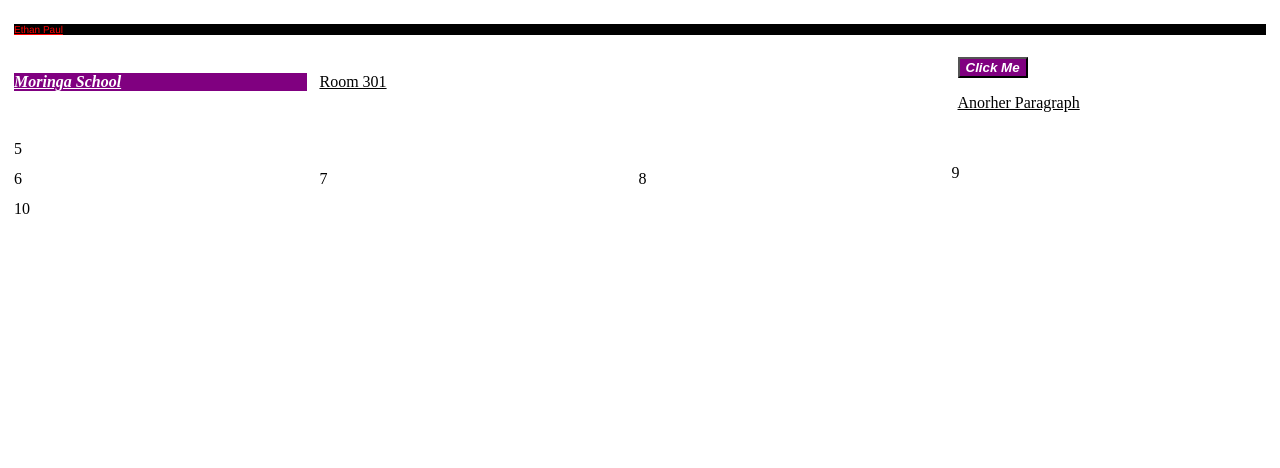
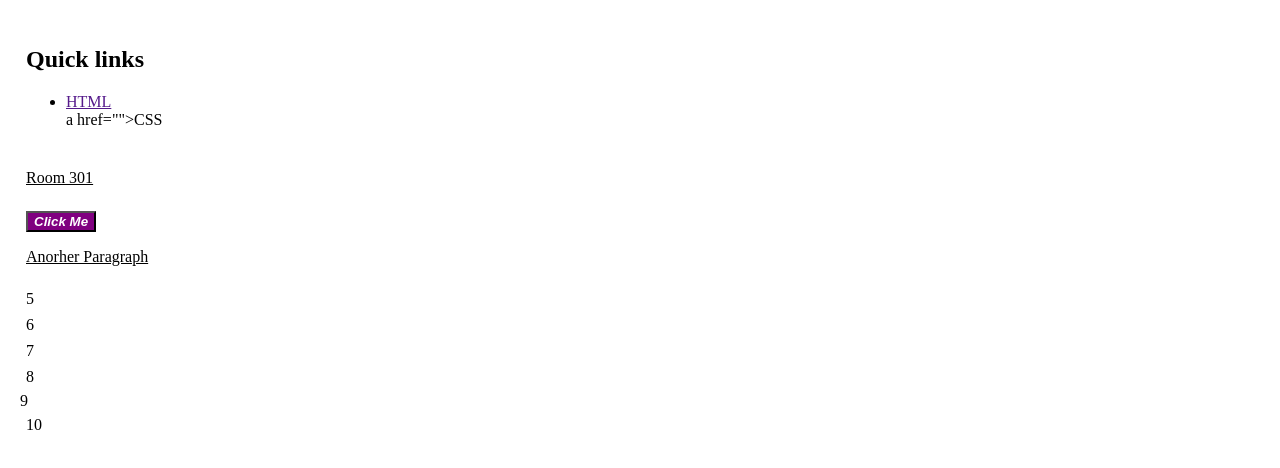
Before and after one commit to Ethanpaul1/Classroom_landing_page, a plain HTML site: page index.html in a window 1280 px wide. Drawn offline with Linux system fonts and the light colour scheme.

Commit message:
Refactor HTML structure and add quick links section

```diff
--- a/index.html
+++ b/index.html
@@ -9,12 +9,16 @@
 <body>
     <!-- container -->
      <div id="grid_container">
-        <div id="DivNav">
-            <p id="para1"> Ethan Paul</p>
+        <div id="DivNav"
         </div>
         <div id="divA">
-            <p class="paraClass"> Moringa School</p>
-        </div>
+            <aside id="divA">
+                <h2>Quick links</h2>
+                <ul>
+                    <li><a href="">HTML</a></li>
+                    <li<>a href="">CSS</a></li>
+                </ul>
+        </aside>
         <div id="divHero">
             <p> Room 301</p>
         </div>
```
